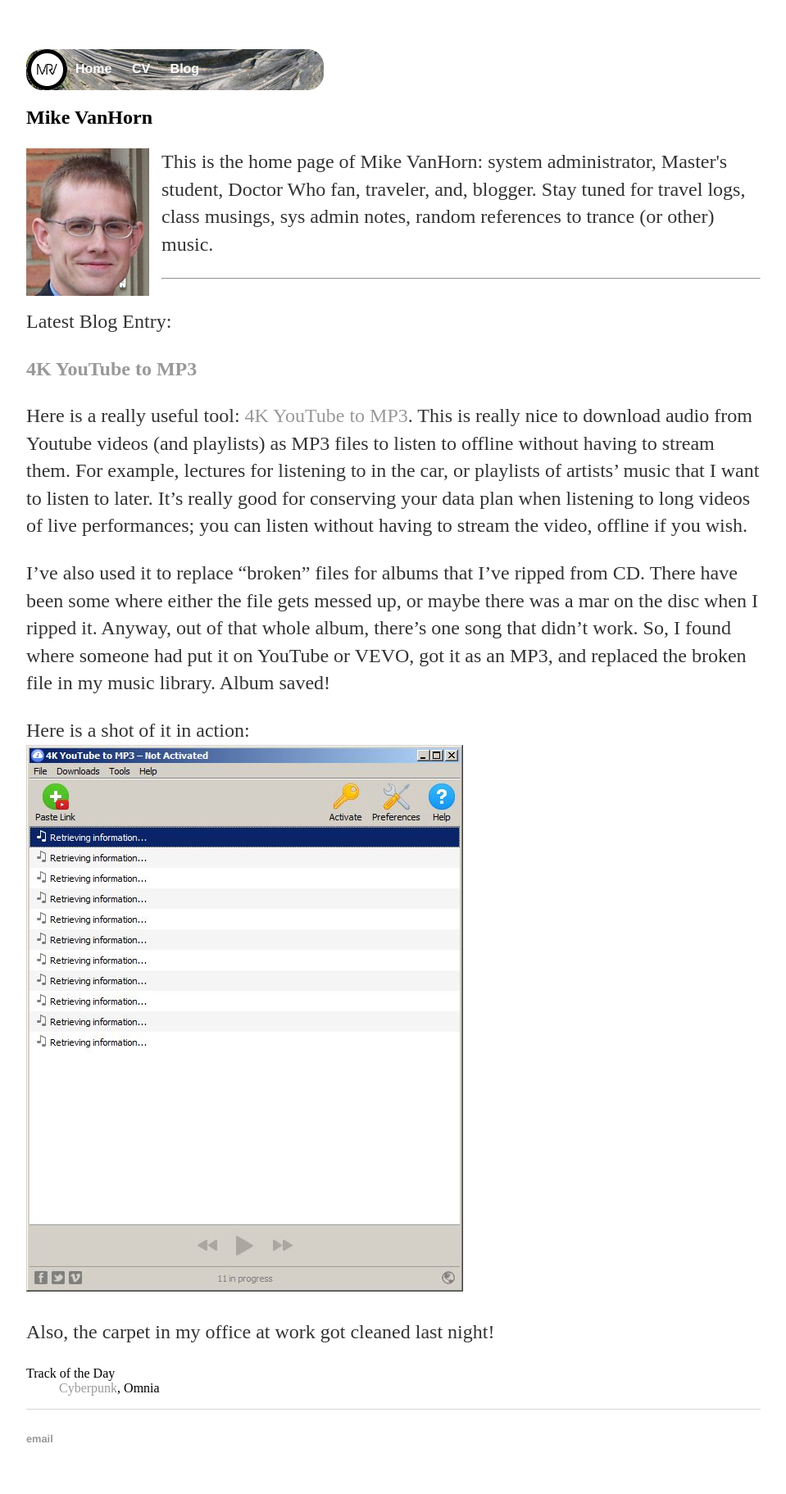
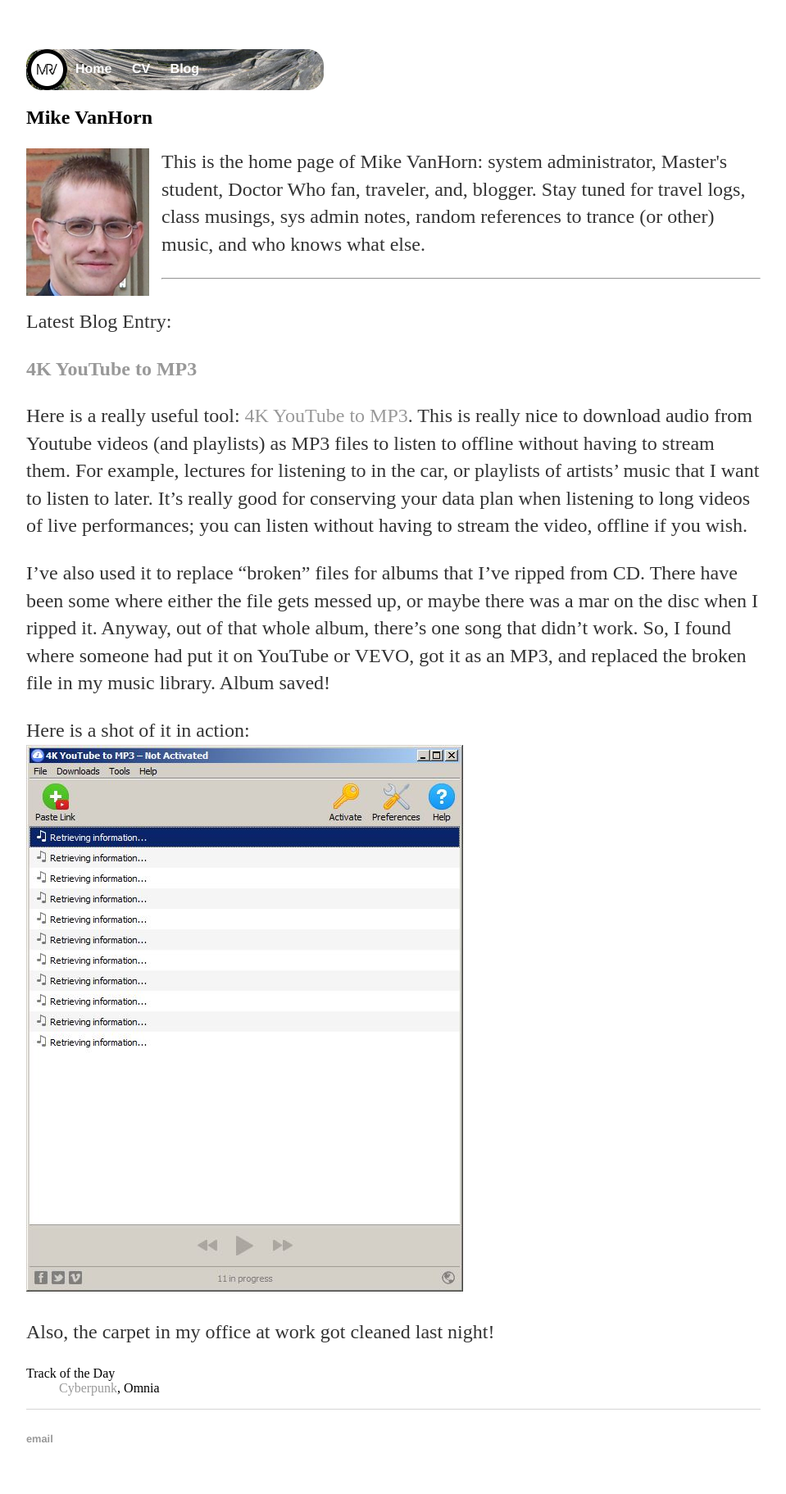
Before and after one commit to mrvanhorn/mrvanhorn.github.io, a Jekyll site: the page built from index.html, in a window 1280 px wide. Shown: the whole page at 82% size, without its empty margins (160-1119 px from the left). Built offline with Jekyll 4.4.1, drawn with Linux system fonts in a browser that asks for light colours.

Commit message:
Update index.html

```diff
--- a/index.html
+++ b/index.html
@@ -4,8 +4,10 @@
 ---
 <div>
 <img src="graphics/mike-150x180.png" width="150" height="180" alt="" style="float: left; margin: 0px 15px 15px 0px;">
-<p>This is the home page of Mike VanHorn: system administrator, Master's student, Doctor Who fan, traveler, and, blogger.
-Stay tuned for travel logs, class musings, sys admin notes, random references to trance (or other) music. </p>
+<p>
+This is the home page of Mike VanHorn: system administrator, Master's student, Doctor Who fan, traveler, and, blogger.
+Stay tuned for travel logs, class musings, sys admin notes, random references to trance (or other) music, and who knows what else.
+</p>
 
   {% for post in site.posts %}
    {% if post.title == "4K YouTube to MP3" %}
```
